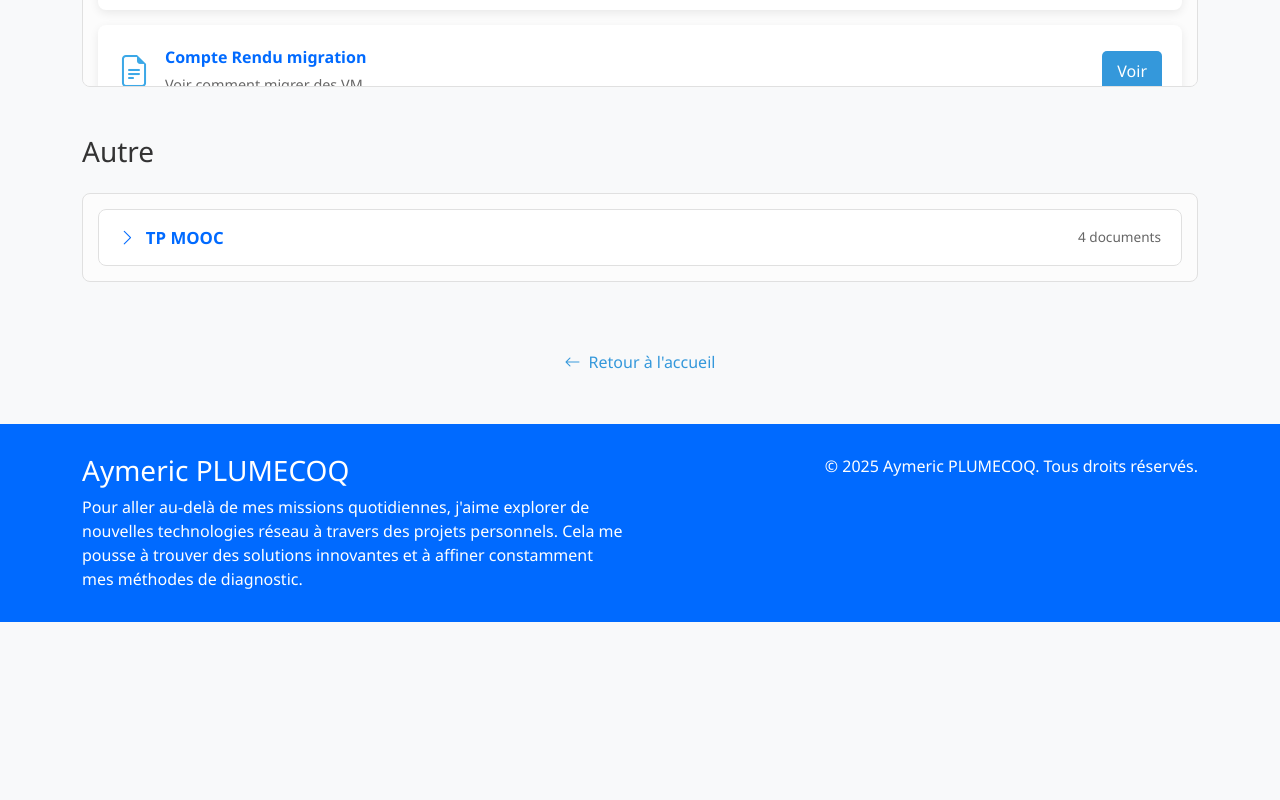
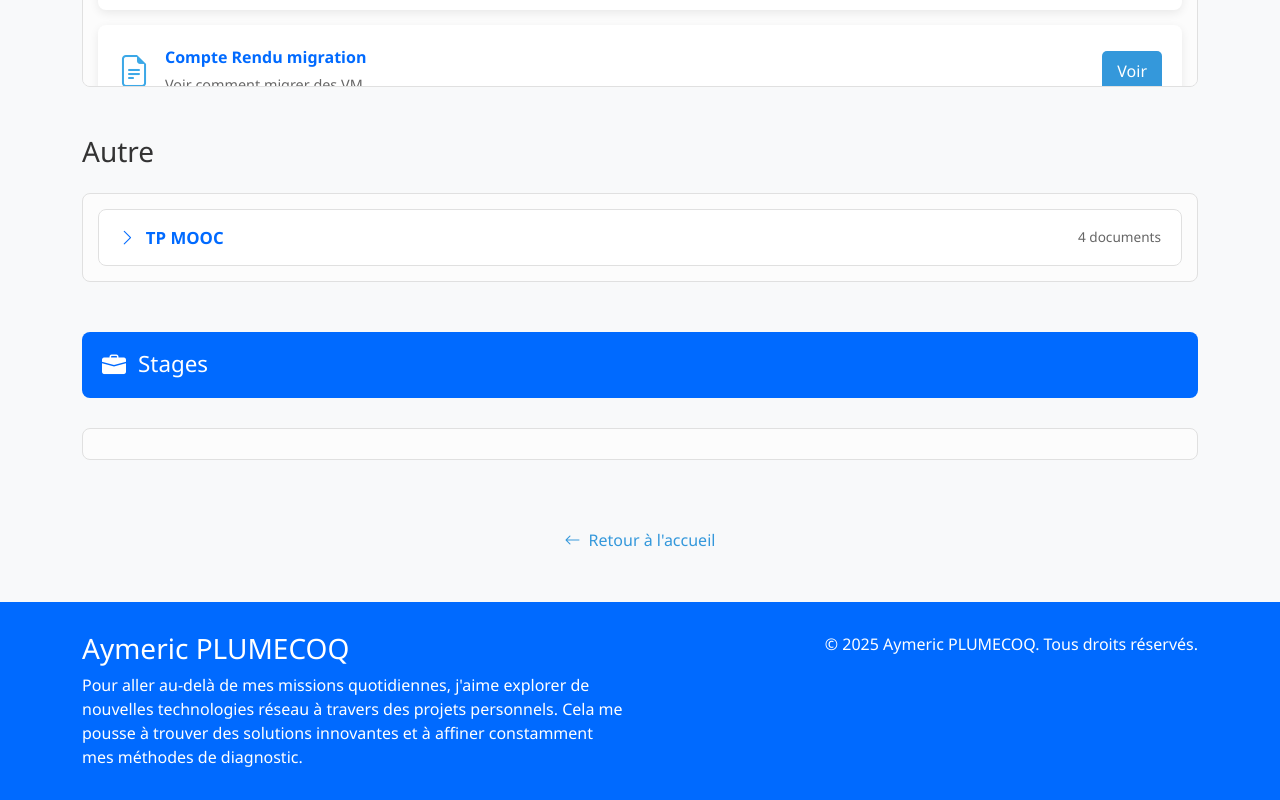
Before and after one commit to PLUMECOQ-Aymeric/portfolio, a plain HTML site: page PDFViewer2.html in a window 1280 px wide. Shown: the part 5431-6231 px from the top of the page. Before the commit the page ends 6053 px from the top, so only its background shows below. Drawn offline with nearby package versions, Linux system fonts and the light colour scheme.

Commit message:
Add stages section to PDFViewer2.html

```diff
--- a/PDFViewer2.html
+++ b/PDFViewer2.html
@@ -1276,6 +1276,22 @@
             </div>
         </div>
 
+        <!-- ===================== STAGES ===================== -->
+        <div class="year-section">
+            <div class="year-title">
+                <i class="bi bi-briefcase-fill"></i>
+                <h2>Stages</h2>
+            </div>
+
+            <div class="pdf-list">
+                <div class="scrollable-list">
+
+                    <!-- Ajoutez ici vos documents de stage -->
+
+                </div>
+            </div>
+        </div>
+
         <div class="text-center mt-5">
             <a href="index.html" class="back-to-home">
                 <i class="bi bi-arrow-left me-2"></i>Retour à l'accueil
```
